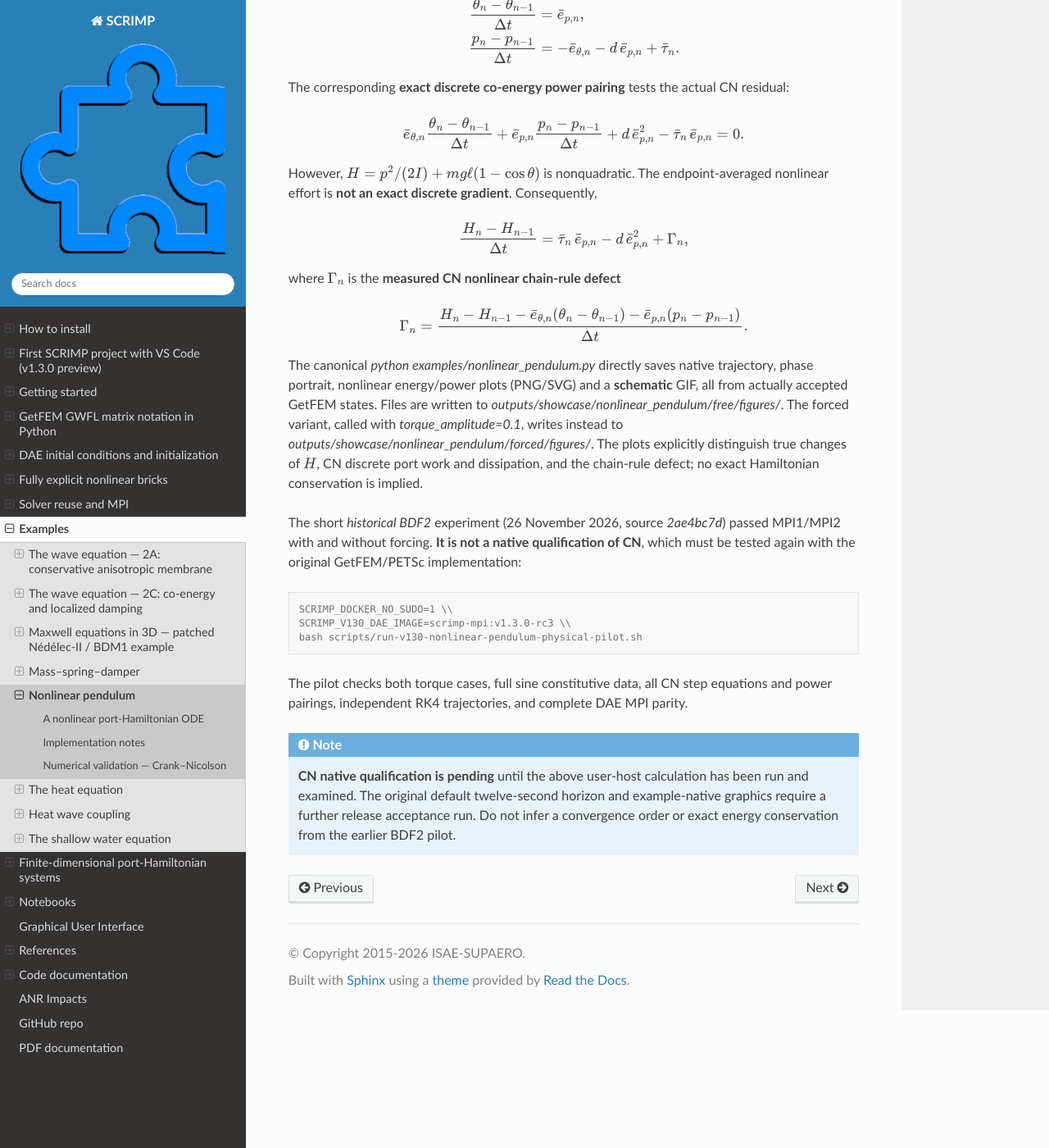
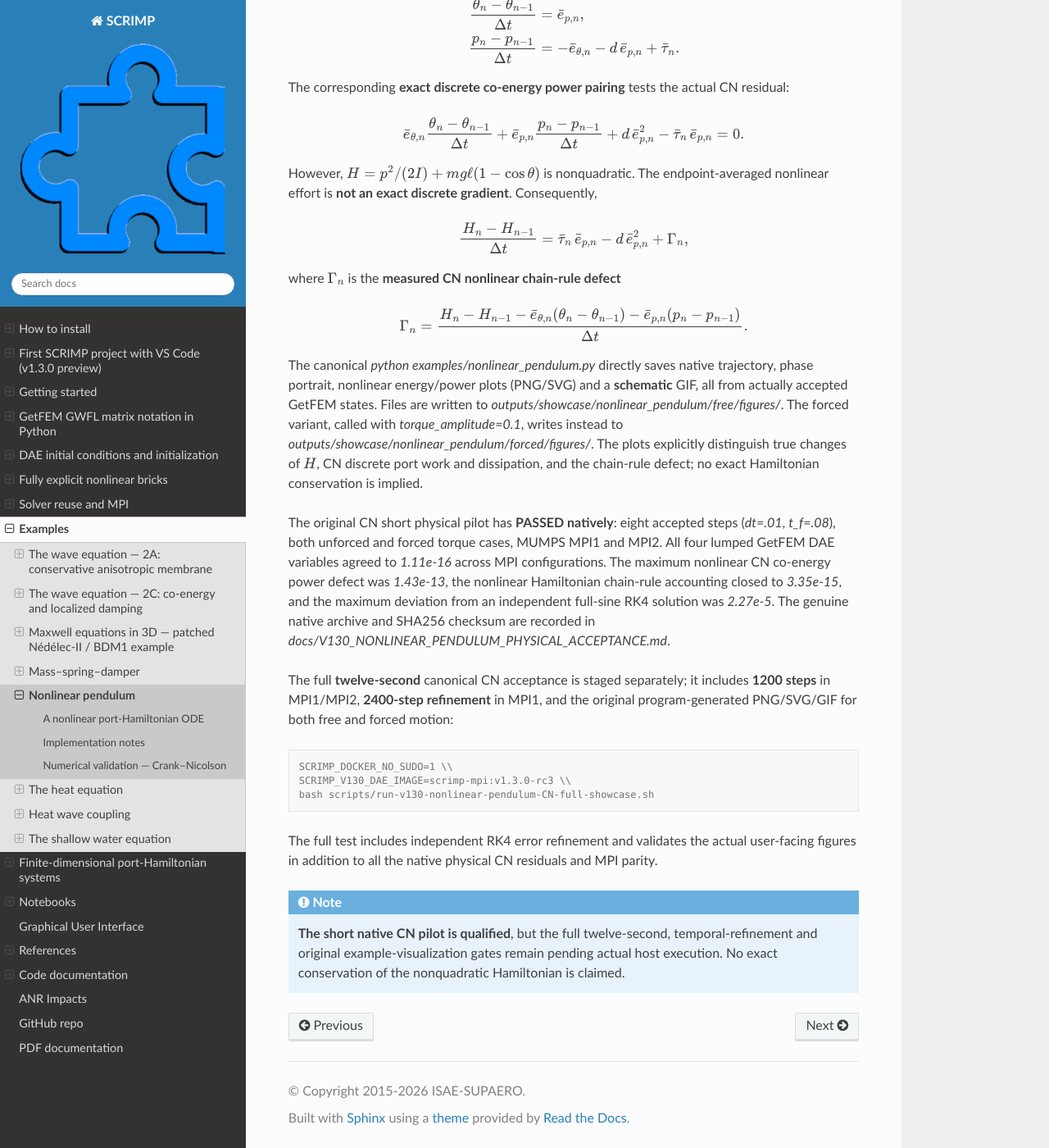
Before and after one commit to g-haine/scrimp, a Sphinx documentation site: the page built from docs/source/examples/nonlinear_pendulum.rst, in a window 1280 px wide and 1400 px high, scrolled down 1988 px. Shown: the whole window at 82% size. Built offline with Sphinx 7.4.7 and the Read the Docs theme 3.1.0, drawn with Linux system fonts in a browser that asks for light colours.

Commit message:
docs: mark nonlinear pendulum CN short MPI PASS and link full 12s RK4 refinement/figure runner

```diff
--- a/docs/source/examples/nonlinear_pendulum.rst
+++ b/docs/source/examples/nonlinear_pendulum.rst
@@ -174,26 +174,38 @@ The plots explicitly distinguish true changes of :math:`H`,
 CN discrete port work and dissipation, and the chain-rule
 defect; no exact Hamiltonian conservation is implied.
 
-The short *historical BDF2* experiment (26 November 2026,
-source `2ae4bc7d`) passed MPI1/MPI2 with and without forcing.
-**It is not a native qualification of CN**, which must be tested
-again with the original GetFEM/PETSc implementation:
+The original CN short physical pilot has **PASSED natively**:
+eight accepted steps (`dt=.01`, `t_f=.08`), both
+unforced and forced torque cases, MUMPS MPI1 and MPI2.
+All four lumped GetFEM DAE variables agreed to
+`1.11e-16` across MPI configurations. The maximum
+nonlinear CN co-energy power defect was `1.43e-13`,
+the nonlinear Hamiltonian chain-rule accounting closed
+to `3.35e-15`, and the maximum deviation from an
+independent full-sine RK4 solution was `2.27e-5`.
+The genuine native archive and SHA256 checksum are
+recorded in `docs/V130_NONLINEAR_PENDULUM_PHYSICAL_ACCEPTANCE.md`.
+
+The full **twelve-second** canonical CN acceptance
+is staged separately; it includes **1200 steps**
+in MPI1/MPI2, **2400-step refinement** in MPI1,
+and the original program-generated PNG/SVG/GIF
+for both free and forced motion:
 
 .. code-block:: console
 
    SCRIMP_DOCKER_NO_SUDO=1 \\
    SCRIMP_V130_DAE_IMAGE=scrimp-mpi:v1.3.0-rc3 \\
-   bash scripts/run-v130-nonlinear-pendulum-physical-pilot.sh
+   bash scripts/run-v130-nonlinear-pendulum-CN-full-showcase.sh
 
-The pilot checks both torque cases, full sine constitutive
-data, all CN step equations and power pairings, independent
-RK4 trajectories, and complete DAE MPI parity.
+The full test includes independent RK4 error refinement
+and validates the actual user-facing figures in addition
+to all the native physical CN residuals and MPI parity.
 
 .. note::
 
-   **CN native qualification is pending** until the above
-   user-host calculation has been run and examined.
-   The original default twelve-second horizon and
-   example-native graphics require a further release
-   acceptance run. Do not infer a convergence order or
-   exact energy conservation from the earlier BDF2 pilot.
+   **The short native CN pilot is qualified**, but the
+   full twelve-second, temporal-refinement and original
+   example-visualization gates remain pending actual host
+   execution. No exact conservation of the nonquadratic
+   Hamiltonian is claimed.
```
